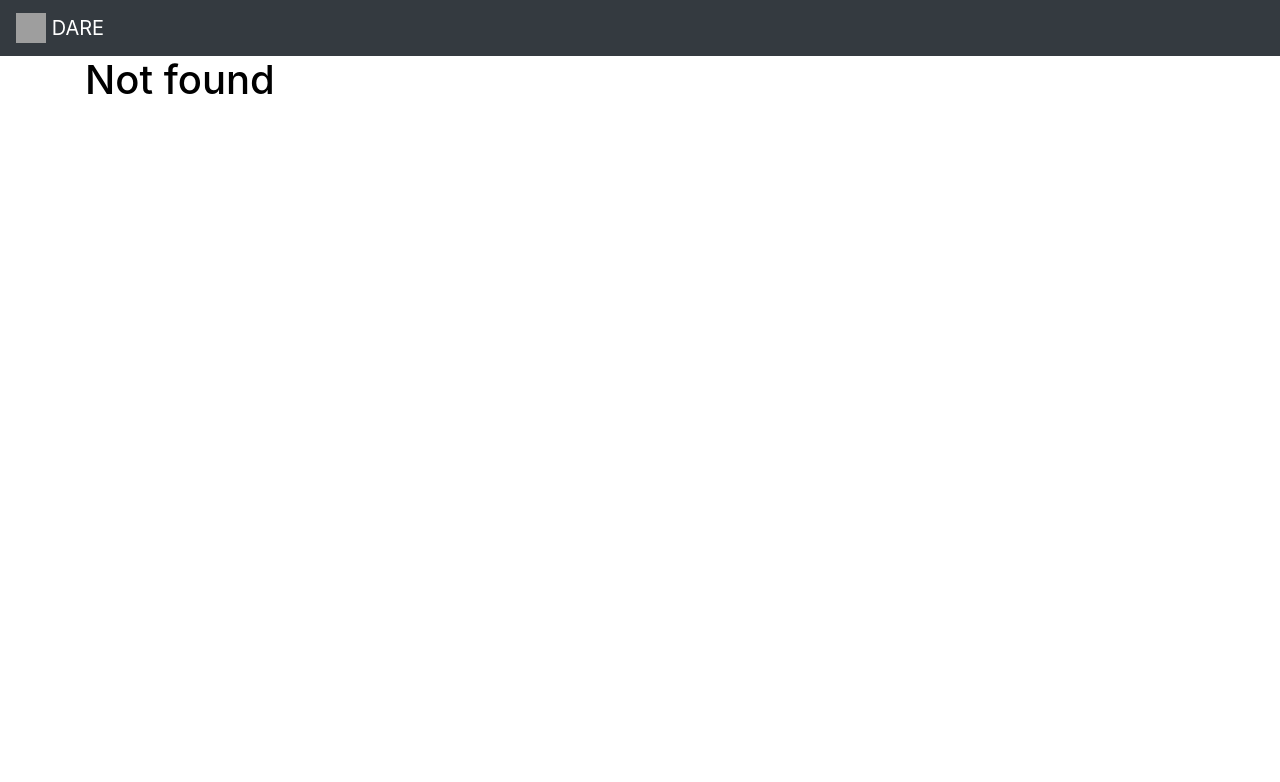
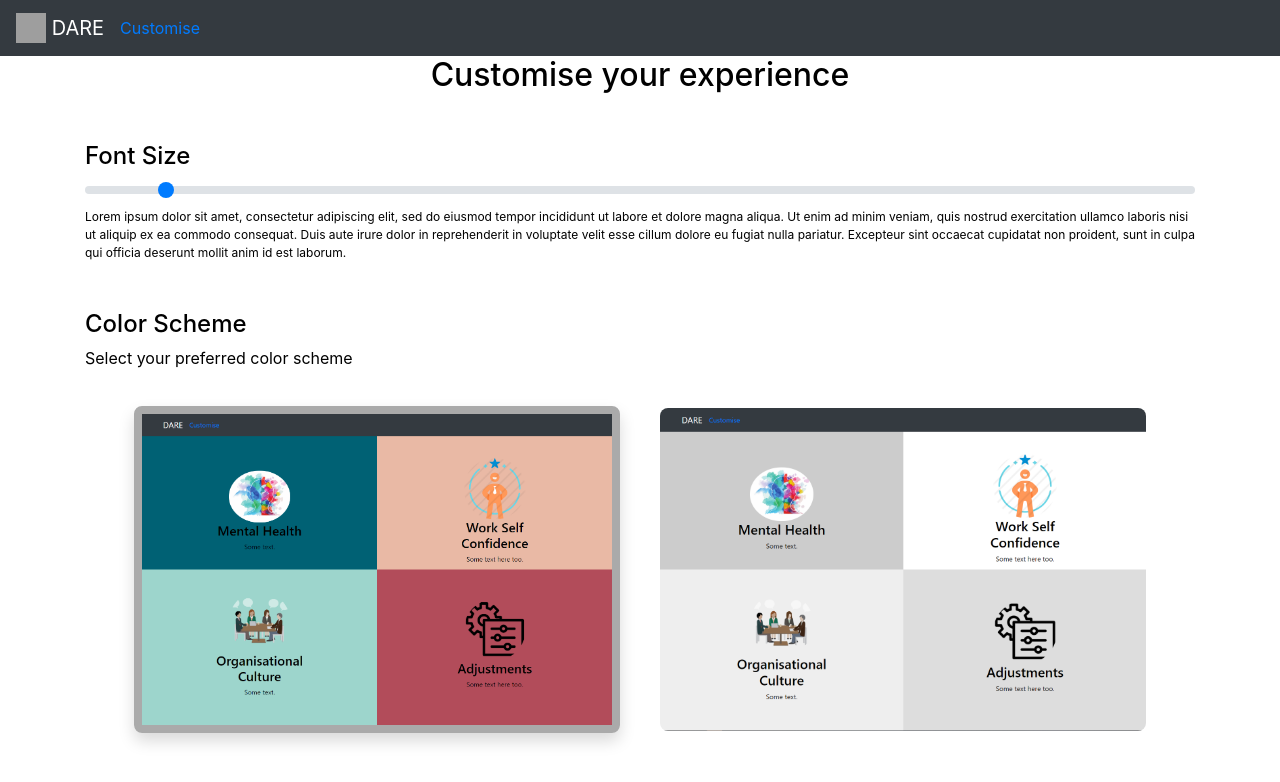
Before and after one commit to Lon19/team-7, a React (Create React App) app in the folder frontend/: page /customise in a window 1280 px wide. Before the commit this address had no page. Shown: the top 782 px of the page. Built offline with nearby package versions, Linux system fonts and the light colour scheme; grey boxes are pictures that could not be loaded.

Commit message:
customisation page

```diff
--- a/frontend/src/Customise.js
+++ b/frontend/src/Customise.js
@@ -1,30 +1,60 @@
 import React from 'react'
+import { Container } from 'react-bootstrap';
 
 class Customise extends React.Component {
     constructor(props) {
         super(props);
         this.state = {
             fontSize: 12,
-            colorScheme: ''
+            colorScheme: [
+                '#B24C5A',
+                '#E9B9A5',
+                '#9dd5cc',
+                '#ebebed',
+                '#006174'
+            ]
         }
         this.handleFontChange = this.handleFontChange.bind(this);
+        this.handleClick = this.handleClick.bind(this);
     }
 
     handleFontChange(event) {
-        this.setState({fontSize: event.target.value}, () => {event.target.style.fontSize = event.target.value});
+        this.setState({ fontSize: event.target.value }, () => {
+            // document.getElementById('#fontSize').style.fontSize = event.target.value;
+        });
+    }
+
+    handleClick(event) {
+        document.getElementsByClassName('selectTheme')[0].classList.remove("selected");
+        document.getElementsByClassName('selectTheme')[1].classList.remove("selected");
+        document.getElementsByClassName('selectTheme')[0].classList.remove("shadow");
+        document.getElementsByClassName('selectTheme')[1].classList.remove("shadow");
+        console.log(event.target);
+        event.target.classList.add("shadow");
+        event.target.classList.add("selected");
     }
 
     render() {
-        return(
-            <div>
-                <h2>Customise your experience</h2>
-                <div>
-                    <label for="fontSize">Font Size</label>
-                    <input type="range" class="custom-range" id="fontSize" value={this.state.fontSize} onChange={this.handleFontChange}></input>
-                    <p style={{fontSize: this.state.fontSize}}>Lorem ipsum dolor sit amet, consectetur adipiscing elit, sed do eiusmod tempor incididunt ut labore et dolore magna aliqua. Ut enim ad minim veniam, quis nostrud exercitation ullamco laboris nisi ut aliquip ex ea commodo consequat. Duis aute irure dolor in reprehenderit in voluptate velit esse cillum dolore eu fugiat nulla pariatur. Excepteur sint occaecat cupidatat non proident, sunt in culpa qui officia deserunt mollit anim id est laborum.</p>
-                    <p>{this.state.fontSize}</p>
+        return (
+            <div className="text-center">
+                <h2 className="text-center">Customise your experience</h2>
+                <div className="text-left mt-5 mb-5">
+                    <label className="h4" htmlFor="fontSize">Font Size</label>
+                    <input type="range" className="custom-range" min="10" max="40" id="fontSize" value={this.state.fontSize} onChange={this.handleFontChange}></input>
+                    <p style={{ fontSize: this.state.fontSize + "px" }}>Lorem ipsum dolor sit amet, consectetur adipiscing elit, sed do eiusmod tempor incididunt ut labore et dolore magna aliqua. Ut enim ad minim veniam, quis nostrud exercitation ullamco laboris nisi ut aliquip ex ea commodo consequat. Duis aute irure dolor in reprehenderit in voluptate velit esse cillum dolore eu fugiat nulla pariatur. Excepteur sint occaecat cupidatat non proident, sunt in culpa qui officia deserunt mollit anim id est laborum.</p>
                 </div>
 
+                <div className="text-left mt-5 mb-5">
+                    <h4 className="h4">Color Scheme</h4>
+                    <p>Select your preferred color scheme</p>
+                    <Container className="text-center">
+                        <img className="selectTheme selected shadow" src={require('./Capture.PNG')} onClick={this.handleClick} />
+                        <img className="selectTheme" src={require('./Capture2.PNG')} onClick={this.handleClick} />
+                    </Container>
+
+                </div>
+                <button type="button" className="btn btn-lg" style={{ backgroundColor: this.state.colorScheme[0], color: this.state.colorScheme[3] }}>Save</button>
+                <button>hello</button>
             </div>
         )
     }
--- a/frontend/src/index.js
+++ b/frontend/src/index.js
@@ -35,6 +35,7 @@ const routing = (
                     />{' '}
                     DARE
                 </Navbar.Brand>
+                <a className="float-right" href="/customise">Customise</a>
             </Navbar>
             <Container>
             <Switch>
@@ -44,7 +45,7 @@ const routing = (
                 <Route exact path="/user/:id/mentalhealth" component={BubbleChart} />
                 <Route exact path="/user/:id/organisationalculture" component={PieChart} />
                 <Route exact path="/user/:id/workselfconfidence" component={RadarMap} />
-                <Route exact path="/user/:id/customise" component={Customise}/>
+                <Route exact path="/customise" component={Customise}/>
                 <Route exact path="/user/:id/adjustments" component={Adjustments} />
 
                 <Route component={Notfound} />
--- a/frontend/src/visualisation/style.css
+++ b/frontend/src/visualisation/style.css
@@ -47,3 +47,13 @@ pointer-events: none;
 }
 
 body { margin:0;position:fixed;top:0;right:0;bottom:0;left:0; }
+
+.selectTheme {
+    width: 45%;
+    border-radius: 8px;
+    margin: 20px;
+}
+
+.selected {
+    border: 8px solid #aaa;
+}
```
Also changed, not shown: frontend/src/Capture.PNG (added), frontend/src/Capture2.PNG (added).
